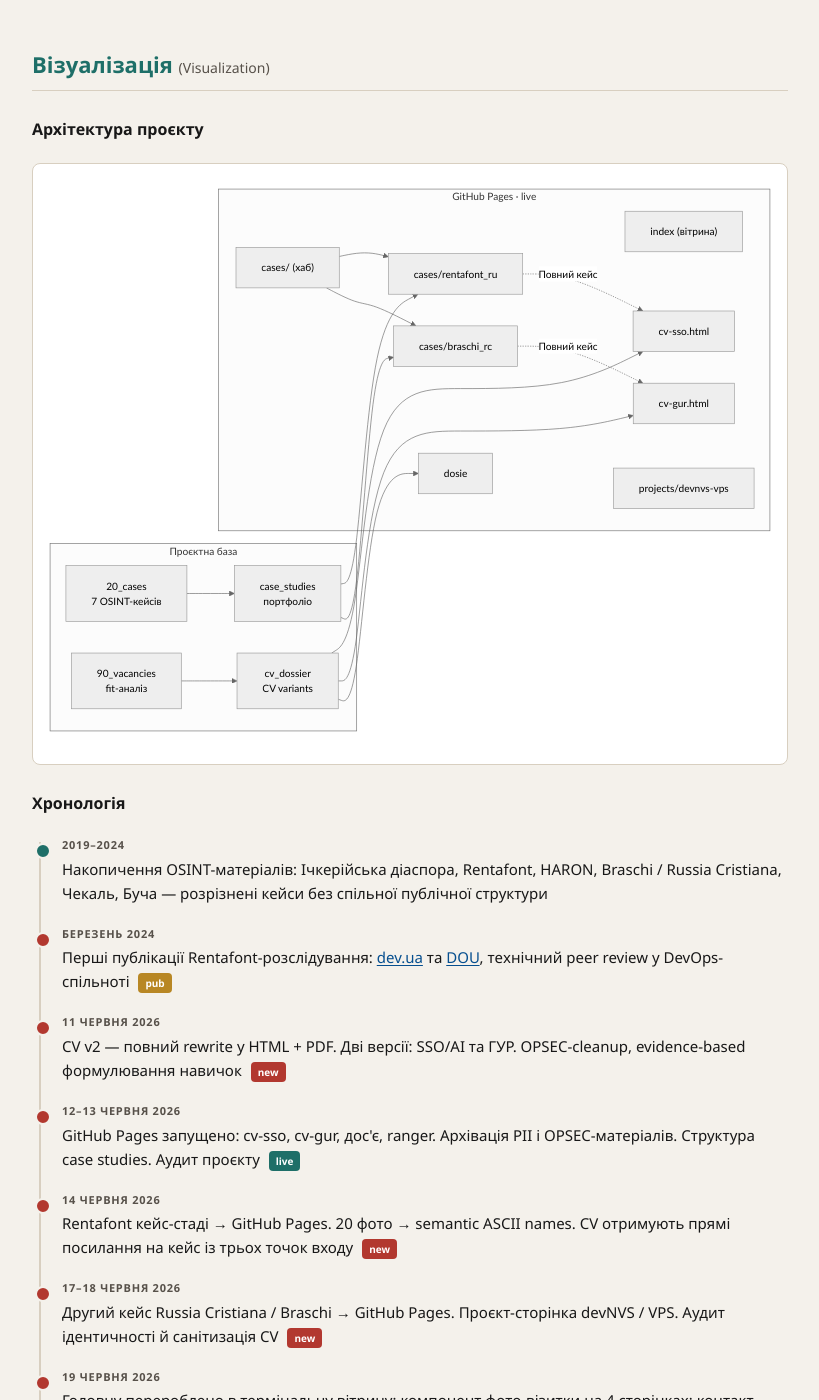
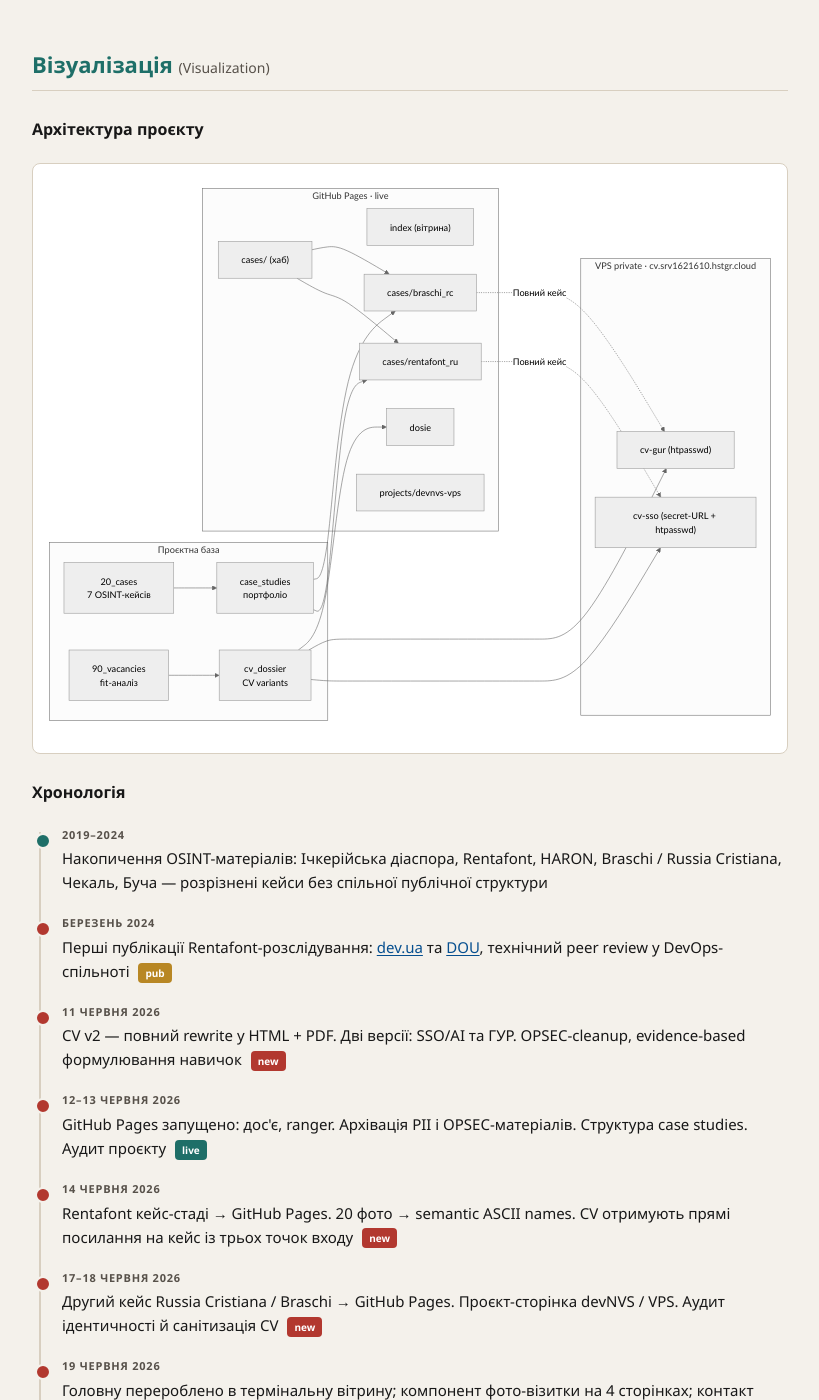
Before and after one commit to NestorVolya/nestorvolya.github.io, a Jekyll site: the page meta.html, which Jekyll copies as it is, in a window 1280 px wide and 1400 px high, scrolled down 1969 px. Shown: the whole window, without its empty margins (230-1049 px from the left). Built offline with Jekyll 4.4.1, drawn with Linux system fonts in a browser that asks for light colours; some of the changed text lies outside the part shown.

Commit message:
Remove public CV links; update meta.html to reflect VPS-private status
cv-sso and cv-gur no longer on GitHub Pages — moved to VPS private slot.
Removed all href references from dosie, ranger footer/nav.
meta.html: mermaid graph split into GitHub Pages + VPS subgraphs,
table rows updated to vps-private badge, no live URLs.

Co-Authored-By: Claude Sonnet 4.6 <noreply@anthropic.com>

```diff
--- a/dosie-nestor-volya.html
+++ b/dosie-nestor-volya.html
@@ -224,7 +224,6 @@
   <div class="subtitle">OSINT-аналітик · громадський діяч · ССО ЗСУ</div>
   <p>Громадський активіст і медійник з 2000-х: інфоВАРТА, УСБ, Марш Захисників. З лютого 2022 — доброволець ЗСУ / ССО. OSINT-аналітик, дослідник мереж впливу, AI-автоматизація.</p>
   <div class="nav">
-    <a href="cv-sso.html">CV (OSINT / SSO)</a>
     <a href="https://github.com/NestorVolya">GitHub</a>
     <a href="https://www.youtube.com/channel/UCfZqkVkfPCYuBvdukNCU0ag">YouTube</a>
     <a href="https://www.facebook.com/nestorvolya">Facebook</a>
@@ -311,7 +310,6 @@
 <section>
   <h2>Контакти та посилання</h2>
   <div class="contact-row">
-    <a href="cv-sso.html">CV</a>
     <a href="https://github.com/NestorVolya">GitHub</a>
     <a href="https://www.linkedin.com/in/kornisan/">LinkedIn</a>
     <a href="https://dou.ua/forums/topic/47877/">DOU</a>
@@ -343,7 +341,6 @@
 </section>
 
 <div class="page-footer">
-  <a href="cv-sso.html">CV (OSINT / SSO / AI)</a> &nbsp;·&nbsp;
   <a href="ranger-nestor-volya-2024.html">Рейнджер 2024 →</a> &nbsp;·&nbsp;
   <a href="https://nestorvolya.github.io">nestorvolya.github.io</a>
 </div>
--- a/meta.html
+++ b/meta.html
@@ -161,13 +161,16 @@ flowchart LR
   subgraph PAGES["GitHub Pages · live"]
     direction TB
     HOME["index (вітрина)"]
-    SSO["cv-sso.html"]
-    GUR["cv-gur.html"]
     DOS["dosie"]
     HUB["cases/ (хаб)"]
     RENT["cases/rentafont_ru"]
     BRA["cases/braschi_rc"]
     VPS["projects/devnvs-vps"]
+  end
+  subgraph CVVPS["VPS private · cv.srv1621610.hstgr.cloud"]
+    direction TB
+    SSO["cv-sso (secret-URL + htpasswd)"]
+    GUR["cv-gur (htpasswd)"]
   end
   OUTPUT --> RENT
   OUTPUT --> BRA
@@ -197,7 +200,7 @@ flowchart LR
     </div>
     <div class="tl-item hi">
       <div class="tl-date">12–13 червня 2026</div>
-      <div class="tl-text">GitHub Pages запущено: cv-sso, cv-gur, дос'є, ranger. Архівація PII і OPSEC-матеріалів. Структура case studies. Аудит проєкту <span class="tag tag-live">live</span></div>
+      <div class="tl-text">GitHub Pages запущено: дос'є, ranger. Архівація PII і OPSEC-матеріалів. Структура case studies. Аудит проєкту <span class="tag tag-live">live</span></div>
     </div>
     <div class="tl-item hi">
       <div class="tl-date">14 червня 2026</div>
@@ -363,13 +366,13 @@ flowchart LR
       </tr>
       <tr>
         <td>CV — SSO / AI / OSINT</td>
-        <td><a href="https://nestorvolya.github.io/cv-sso.html">cv-sso.html</a></td>
-        <td><span class="badge b-live">live</span></td>
+        <td>cv.srv1621610.hstgr.cloud (secret-URL + htpasswd)</td>
+        <td><span class="badge b-wip">vps-private</span></td>
       </tr>
       <tr>
         <td>CV — Розвідка / ГУР</td>
-        <td><a href="https://nestorvolya.github.io/cv-gur.html">cv-gur.html</a></td>
-        <td><span class="badge b-live">live</span></td>
+        <td>cv.srv1621610.hstgr.cloud (htpasswd)</td>
+        <td><span class="badge b-wip">vps-private</span></td>
       </tr>
       <tr>
         <td>Дос'є аналітика</td>
--- a/ranger-nestor-volya-2024.html
+++ b/ranger-nestor-volya-2024.html
@@ -197,7 +197,6 @@
       <p style="font-size:12px;color:#bcae9b;margin:0;">Луцьк · 28 черв. 2024 · © Суспільне</p>
       <div class="nav">
         <a href="dosie-nestor-volya.html">← Профіль</a>
-        <a href="cv-sso.html">CV (OSINT / SSO)</a>
         <a href="https://github.com/NestorVolya">GitHub</a>
         <a href="https://rgr.army">rgr.army ↗</a>
       </div>
@@ -381,7 +380,6 @@
 
 <div class="page-footer">
   <a href="dosie-nestor-volya.html">← Основний профіль</a> &nbsp;·&nbsp;
-  <a href="cv-sso.html">CV (OSINT / SSO / AI)</a> &nbsp;·&nbsp;
   <a href="https://nestorvolya.github.io">nestorvolya.github.io</a>
 </div>
 
```
